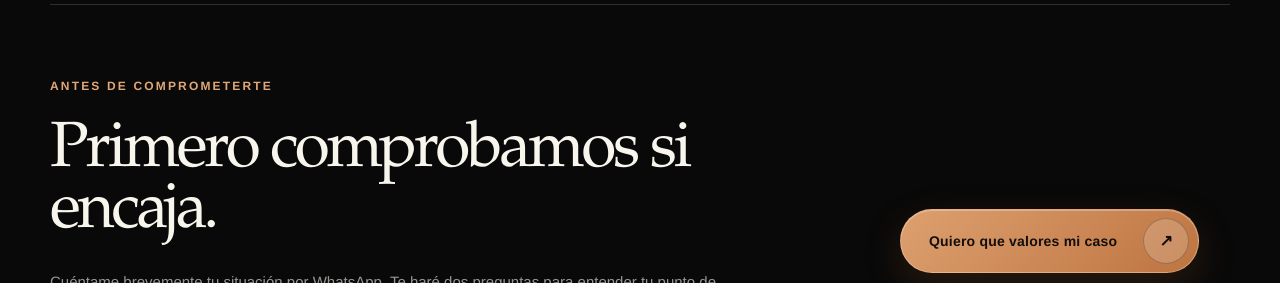
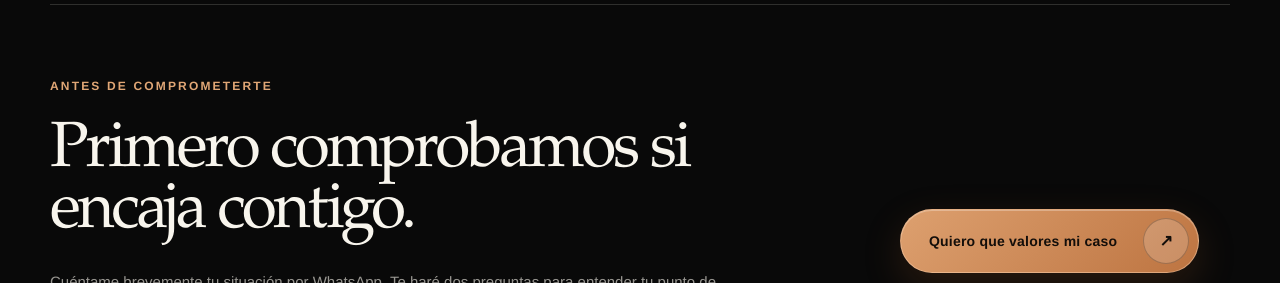
Before and after one commit to Rextimort/gonzalopareja, an Astro site: page /intervencion-estrategica in a window 1280 px wide. Shown: the part 9260-9543 px from the top of the page. Built offline with nearby package versions, Linux system fonts and the light colour scheme; Astro itself is replaced by a stand-in of ours.

Commit message:
Refine strategic intervention CTA copy

```diff
--- a/src/pages/intervencion-estrategica.astro
+++ b/src/pages/intervencion-estrategica.astro
@@ -344,7 +344,7 @@ const faqs = [
       <div class="shell program-route-cta">
         <div>
           <span class="eyebrow copper">Antes de comprometerte</span>
-          <h3>Primero comprobamos si encaja.</h3>
+          <h3>Primero comprobamos si encaja contigo.</h3>
           <p>Cuéntame brevemente tu situación por WhatsApp. Te haré dos preguntas para entender tu punto de partida y, si el Programa puede ayudarte, te explicaré con claridad cuál sería el siguiente paso.</p>
         </div>
         <div class="program-route-action">
--- a/tests/static-output.test.mjs
+++ b/tests/static-output.test.mjs
@@ -70,7 +70,7 @@ test("mantiene los textos y recorridos principales", async () => {
   assert.match(intervencion, /5\.000 €/);
   assert.match(intervencion, /6\.800 €/);
   assert.match(intervencion, /No compras horas/);
-  assert.match(intervencion, /Primero comprobamos si encaja/);
+  assert.match(intervencion, /Primero comprobamos si encaja contigo/);
   assert.match(intervencion, /Quiero que valores mi caso/);
   assert.match(intervencion, /Mi%20situaci%C3%B3n%20actual%20es%E2%80%A6/);
   assert.doesNotMatch(intervencion, /Solicitar diagnóstico/);
```
